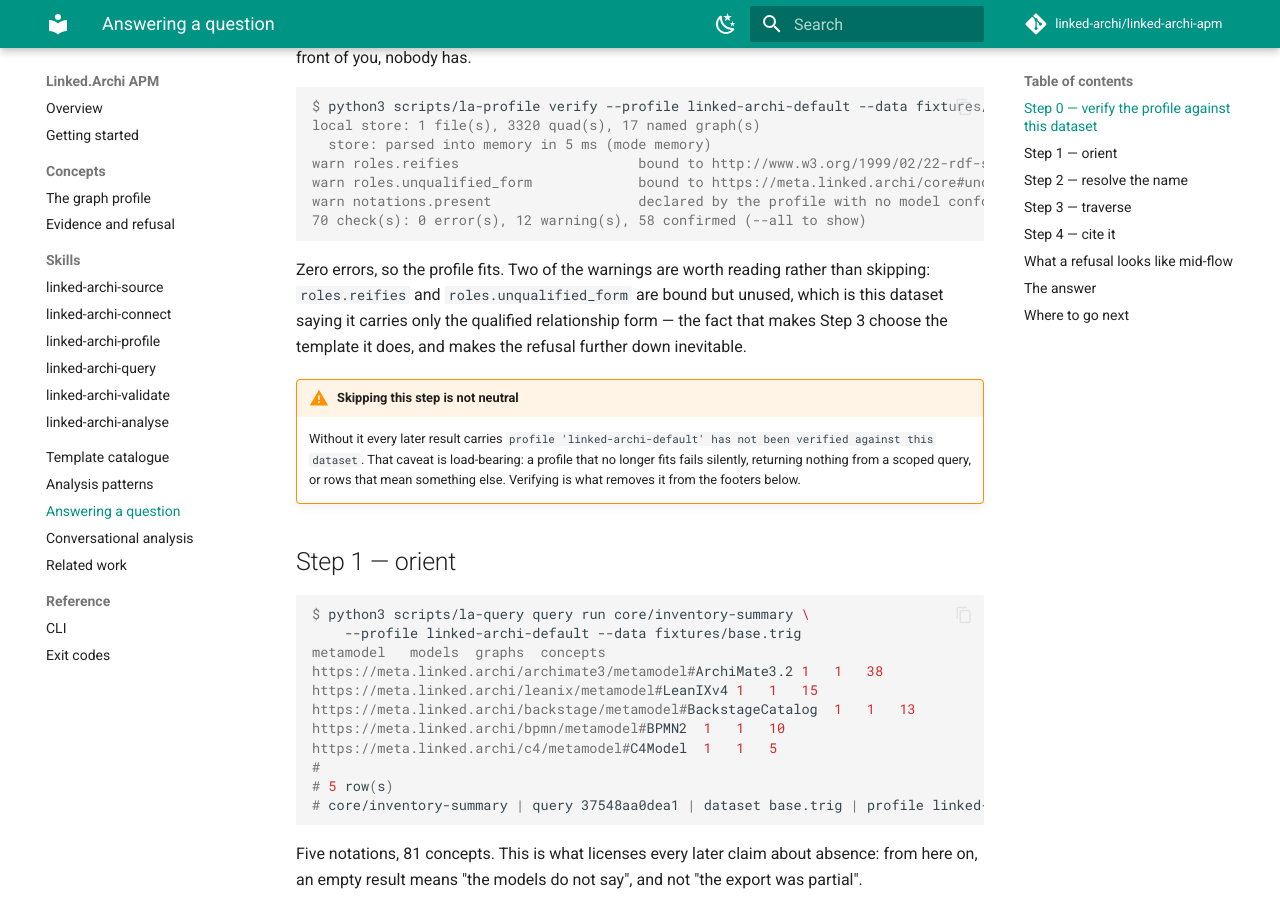
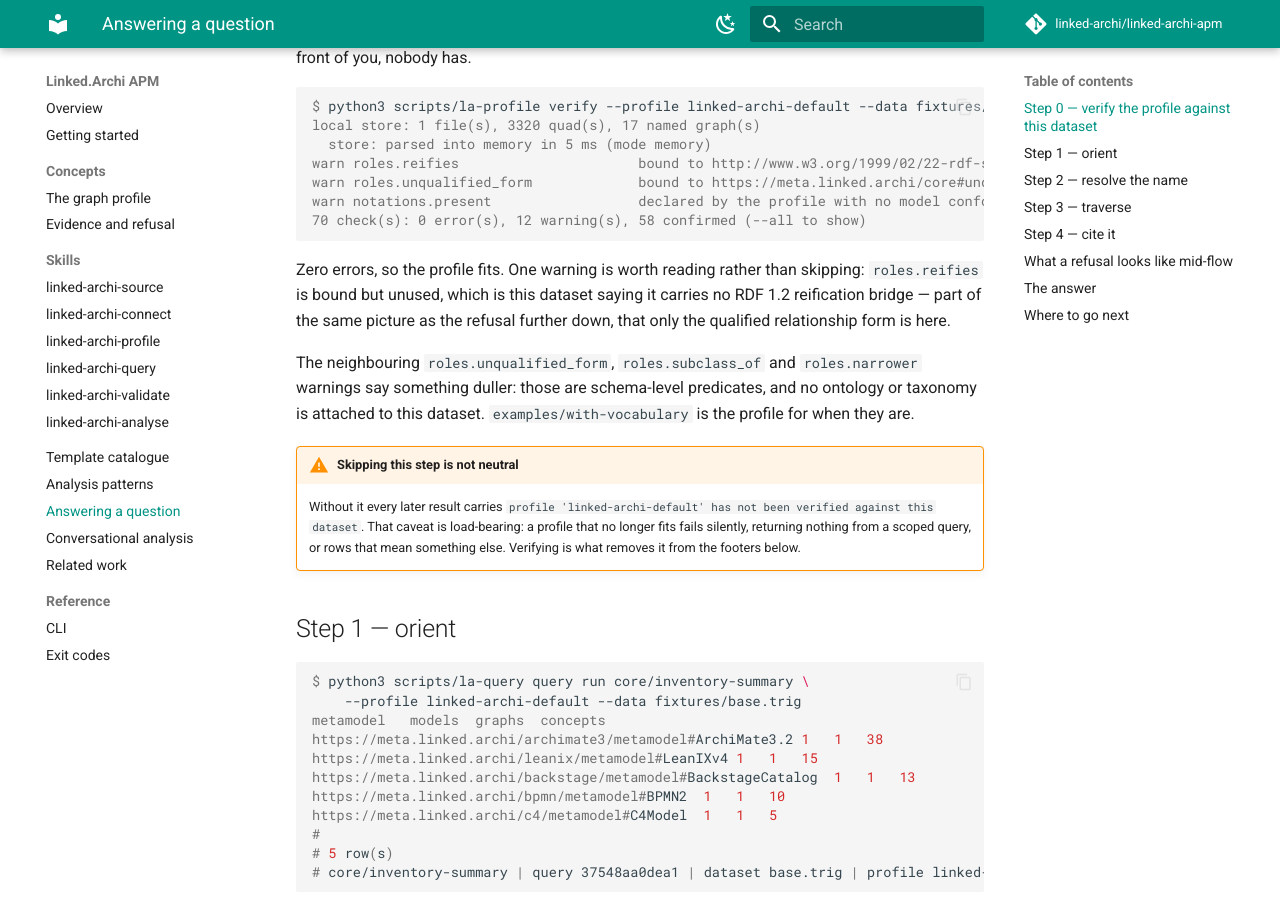
Before and after one commit to linked-archi/linked-archi-apm, an MkDocs documentation site: the page built from docs/answering-a-question.md, in a window 1280 px wide and 900 px high, scrolled down 504 px. Built offline with MkDocs 1.6.1 and Material for MkDocs 9.7.7, drawn with Linux system fonts in a browser that asks for light colours; comment, search, counter and statistics services are not loaded; some of the changed text lies outside the part shown.

Commit message:
refine doc

````diff
--- a/docs/answering-a-question.md
+++ b/docs/answering-a-question.md
@@ -27,10 +27,13 @@
 70 check(s): 0 error(s), 12 warning(s), 58 confirmed (--all to show)
 ```
 
-Zero errors, so the profile fits. Two of the warnings are worth reading rather than skipping:
-`roles.reifies` and `roles.unqualified_form` are bound but unused, which is this dataset saying it
-carries only the qualified relationship form — the fact that makes Step 3 choose the template it
-does, and makes the refusal further down inevitable.
+Zero errors, so the profile fits. One warning is worth reading rather than skipping: `roles.reifies`
+is bound but unused, which is this dataset saying it carries no RDF 1.2 reification bridge — part of
+the same picture as the refusal further down, that only the qualified relationship form is here.
+
+The neighbouring `roles.unqualified_form`, `roles.subclass_of` and `roles.narrower` warnings say
+something duller: those are schema-level predicates, and no ontology or taxonomy is attached to this
+dataset. `examples/with-vocabulary` is the profile for when they are.
 
 !!! warning "Skipping this step is not neutral"
     Without it every later result carries `profile 'linked-archi-default' has not been verified
@@ -145,10 +148,11 @@
 This is a refusal, not an empty result: running it anyway would return no rows and read as 'nothing exists'.
 ```
 
-Exit 1, and nothing ran. This traces straight back to Step 0: `roles.unqualified_form` was
-reported as bound but unused, because the direct `{source} {predicate} {target}` triple is opt-in
-at conversion time and this dataset was converted without it. The template needs a form the data
-does not have, so it is refused and its alternatives are named.
+Exit 1, and nothing ran. The gate is the `direct_rel_triples` capability, false in this profile
+because the direct `{source} {predicate} {target}` triple is opt-in at conversion time and this
+dataset was converted without it. Step 0 is what makes that trustworthy: `verify` checked the claim
+against the data instead of taking it on trust. The template needs a form the data does not have, so
+it is refused and its alternatives are named.
 
 The investigation loses nothing — Step 3 answered the question through the qualified form. What it
 gains is that nobody reported "nothing depends on Order Service" on the strength of an empty table.
````
Also changed, not shown: other parts of docs/answering-a-question.md (+4 -4 lines), docs/related-work.md (+10 -3 lines), docs/templates.md (+4 -3 lines).
